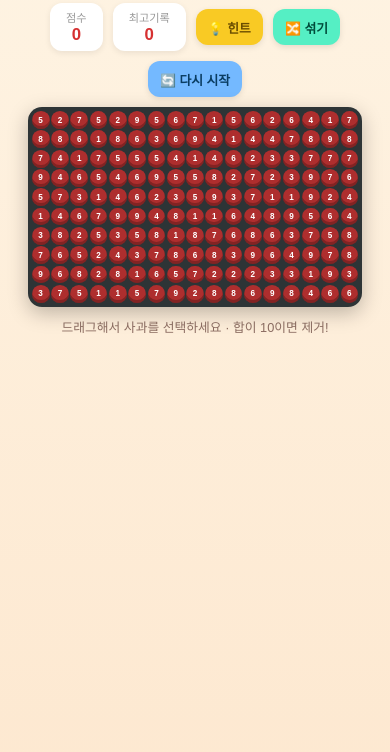
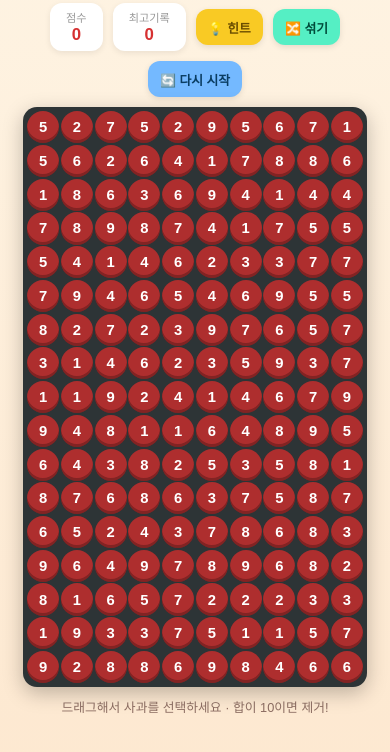
Before and after one commit to labyrinth30/apple-game, a website: page public/index.html in a window 390 px wide. Shown: the part 44-796 px from the top of the page. Drawn offline with Linux system fonts and the light colour scheme.

Commit message:
feat: portrait board 10x17 (bigger cells on mobile), scrollable page

```diff
--- a/public/index.html
+++ b/public/index.html
@@ -13,8 +13,9 @@
     display: flex; flex-direction: column; align-items: center;
     padding: 12px;
     user-select: none; -webkit-user-select: none;
-    touch-action: none;
   }
+  /* 게임판에서만 드래그 전용(스크롤 방지), 그 밖의 영역은 자연 스크롤 허용 */
+  #board { touch-action: none; }
   h1 { font-size: 1.5rem; color: #d63031; margin: 6px 0; }
   .hud { display: flex; gap: 10px; align-items: center; margin-bottom: 10px; flex-wrap: wrap; justify-content: center; }
   .hud .box {
@@ -40,13 +41,13 @@
   }
   /* ---------- 반응형: viewport 너비 기반 ---------- */
   :root {
-    /* 기본 데스크톱: 17열 × 30px + gap 3px + padding 12px ≈ 570px */
-    --cell: clamp(15px, (100vw - 40px - 48px) / 17, 30px);
+    /* 세로 배치(10열 × 17행): 가로는 10칸만 → 모바일에서 칸이 훨씬 큼 */
+    --cell: clamp(24px, (100vw - 40px - 28px) / 10, 34px);
     --gap: clamp(1px, 0.4vw, 3px);
   }
   .grid {
     display: grid;
-    grid-template-columns: repeat(17, var(--cell));
+    grid-template-columns: repeat(10, var(--cell));
     grid-auto-rows: var(--cell);
     gap: var(--gap);
   }
@@ -116,7 +117,7 @@
 <div id="toast"></div>
 
 <script type="module">
-const ROWS = 10, COLS = 17, TARGET = 10;
+const ROWS = 17, COLS = 10, TARGET = 10;
 const BEST_KEY = 'appleGameBest';
 
 let board = [];
```
